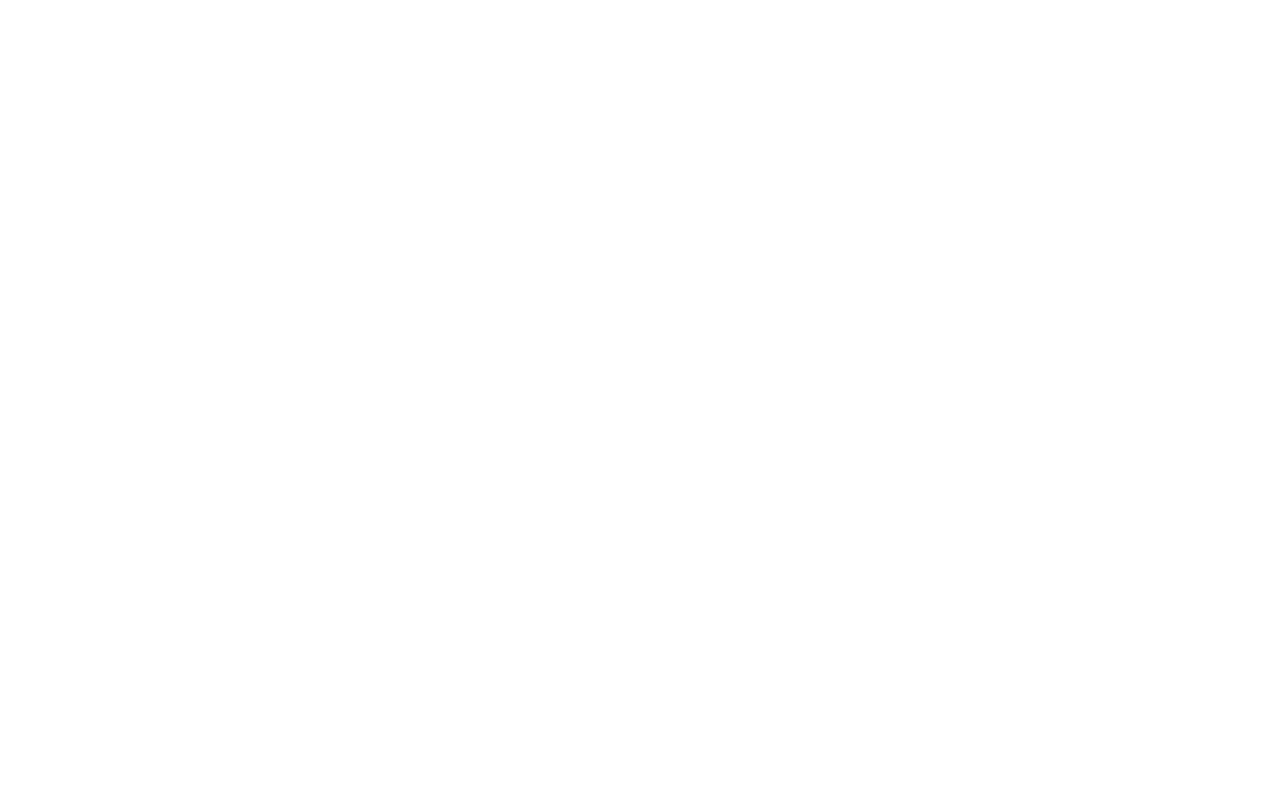
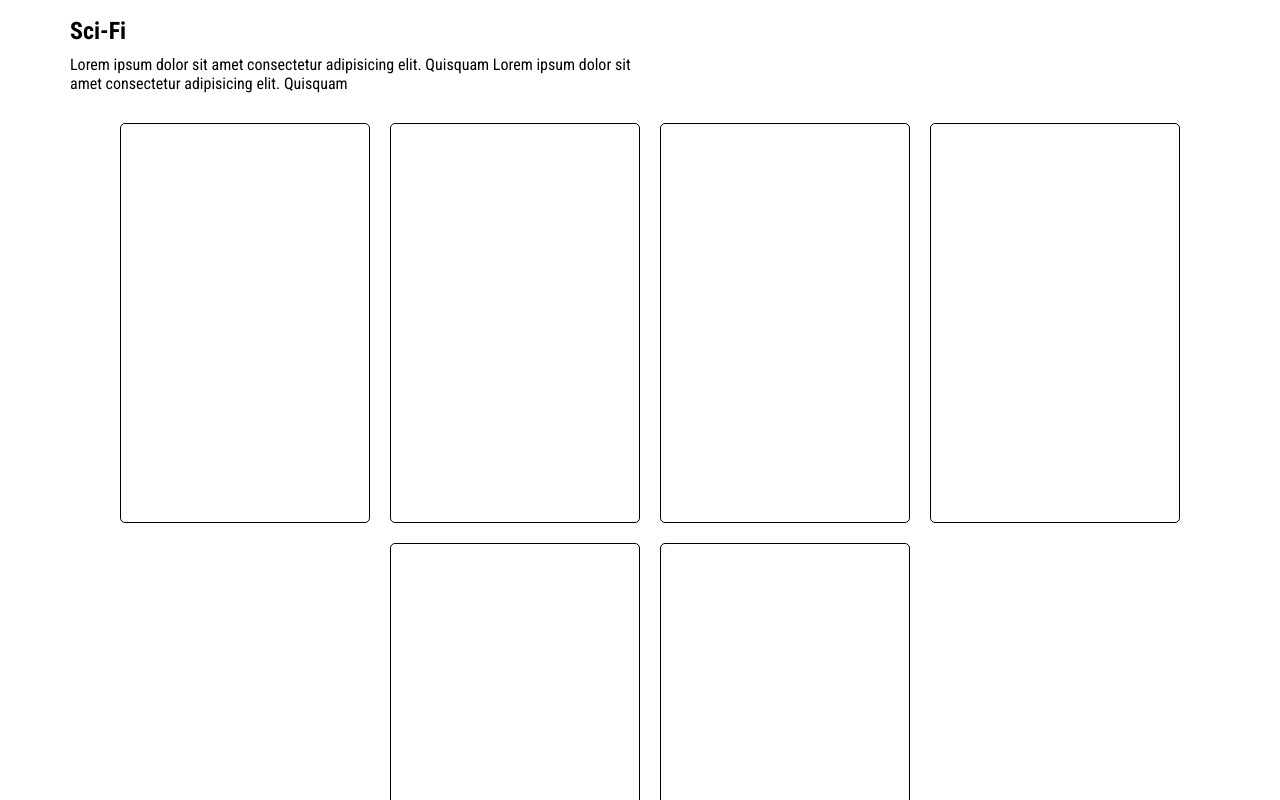
Before and after one commit to Koksiarz100/MovieHub, a Next.js app in the folder client/: page / in a window 1280 px wide. Shown: the part 1000-1800 px from the top of the page. Before the commit the page ends 800 px from the top, so only its background shows below. Built offline with nearby package versions, Linux system fonts and the light colour scheme.

Commit message:
small changes to css

```diff
--- a/client/app/page.scss
+++ b/client/app/page.scss
@@ -25,22 +25,37 @@
     width: 100%;
     padding: 20px 0 0 20px;
 
+    @media only screen and (max-width: 600px ) {
+      align-items: center;
+    }
+
     .category-title {
+      padding-left: 50px;
       font-size: 1.5em;
       font-weight: bold;
       margin-bottom: 10px;
     }
 
     .category-description {
+      display: flex;
+      flex-direction: row;
+      justify-content: flex-start;
+      align-items: center;
+      width: 50%;
       font-size: 1em;
       margin-bottom: 20px;
+      padding-left: 50px;
+
+      @media only screen and (max-width: 600px ) {
+        text-align: center;
+      }
     }
 
     .category-cards {
       display: flex;
       flex-direction: row;
+      flex-wrap: wrap;
       justify-content: center;
-      align-items: center;
       width: 100%;
     }
   }
--- a/client/app/page.tsx
+++ b/client/app/page.tsx
@@ -32,6 +32,20 @@
           <Card />
         </div>
       </div>
+      <div className='category-wrapper'>
+        <div className='category-title'>Sci-Fi</div> {/* Category title */}
+        <div className='category-description'> {/* Category description */}
+          Lorem ipsum dolor sit amet consectetur adipisicing elit. Quisquam Lorem ipsum dolor sit amet consectetur adipisicing elit. Quisquam
+        </div>
+        <div className='category-cards'>
+          <Card />
+          <Card />
+          <Card />
+          <Card />
+          <Card />
+          <Card />
+        </div>
+      </div>
     </div>
   )
 }
```
